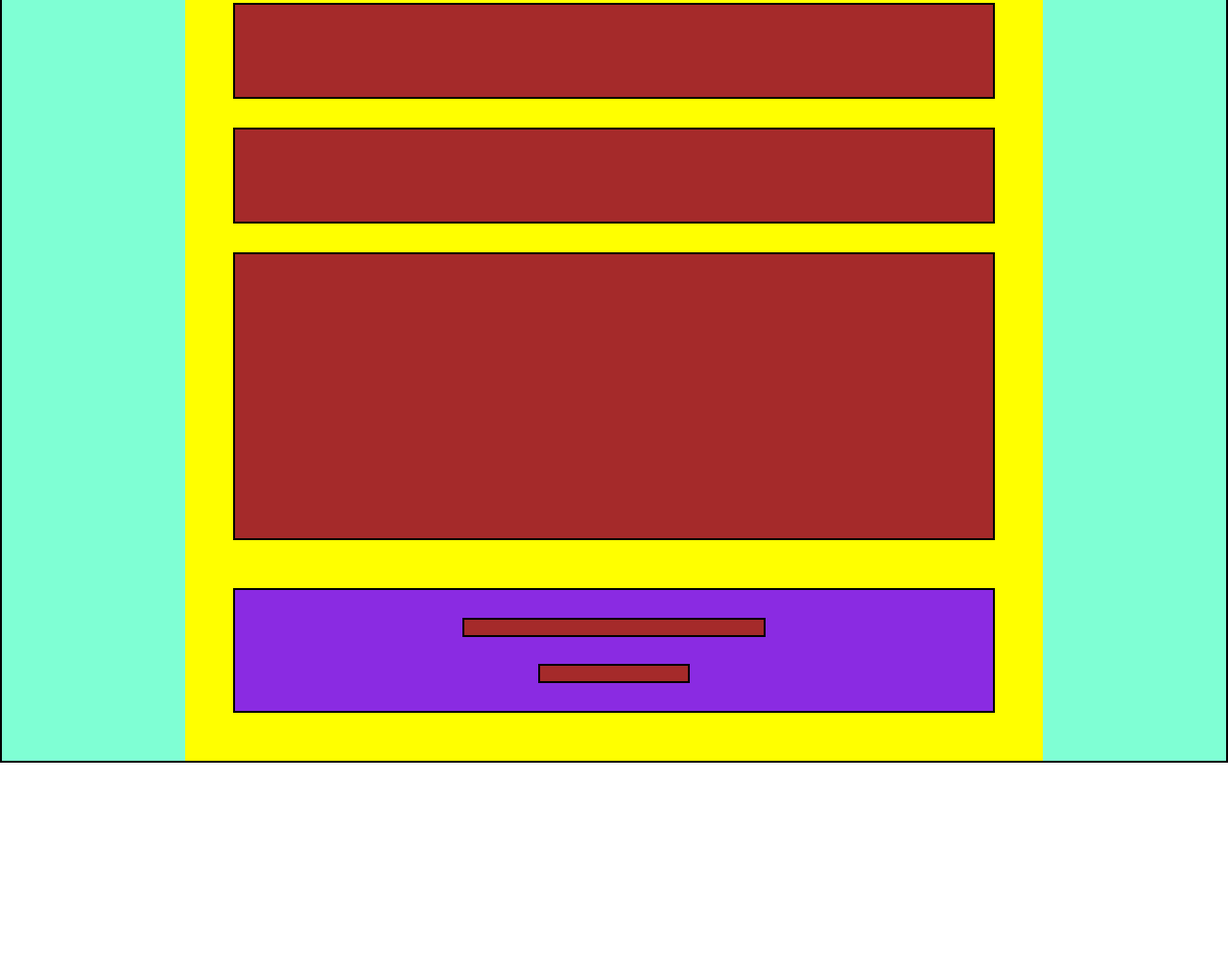
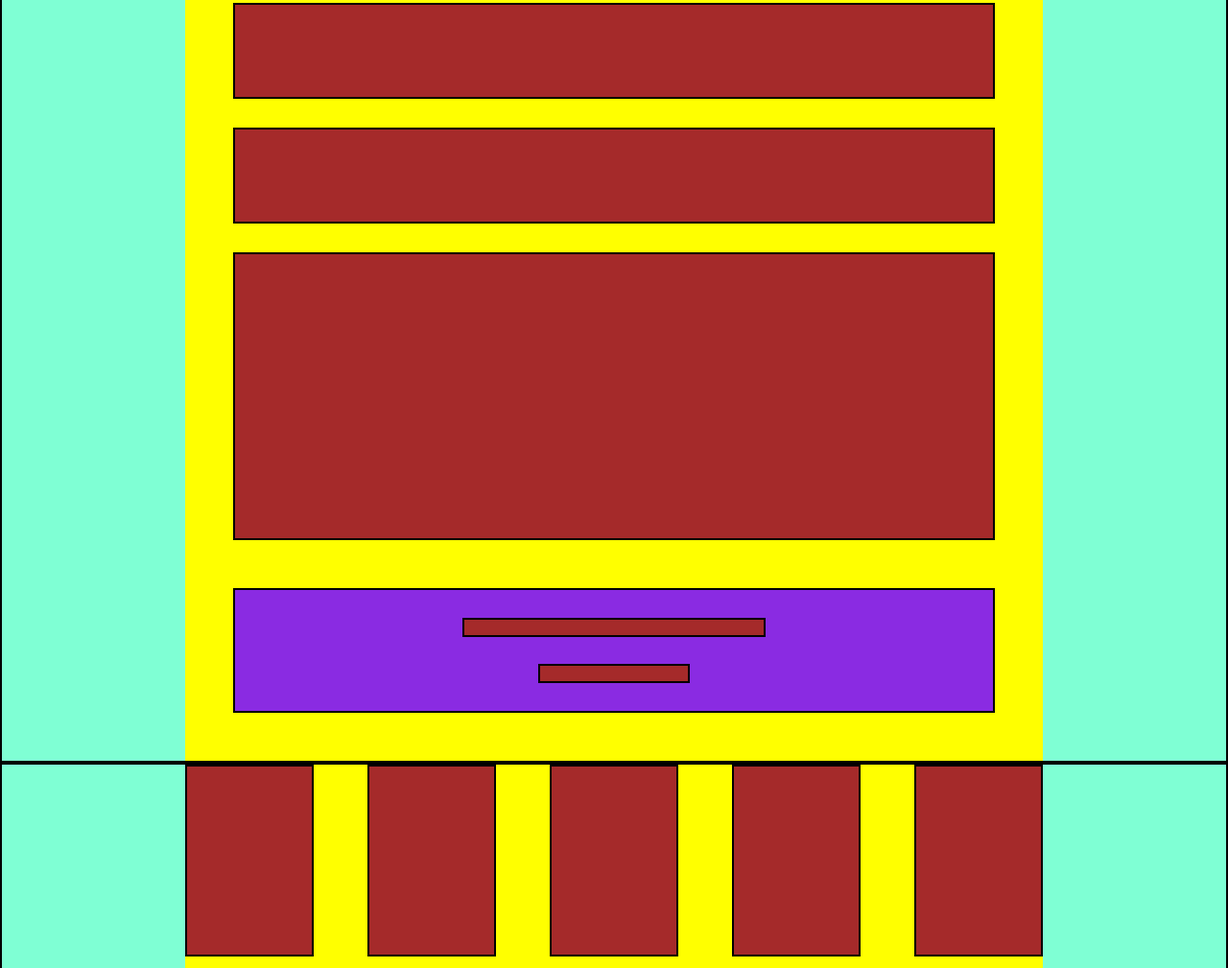
Before and after one commit to fabiodigiacomopepe/htmlcss-struttura-discord, a plain HTML site: page index.html in a window 1280 px wide. Shown: the part 1791-2800 px from the top of the page at 96% size. Before the commit the page ends 2586 px from the top, so only its background shows below. Drawn offline with Linux system fonts and the light colour scheme.

Commit message:
Add footer

```diff
--- a/css/style.css
+++ b/css/style.css
@@ -12,11 +12,12 @@
 /* regole header */
 header {
     padding-bottom: 30px;
+    display: flex;
+    justify-content: center;
 }
 
 .header-container {
     width: 80%;
-    margin: auto;
 }
 
 nav {
@@ -56,12 +57,14 @@ nav {
     width: 50%;
 }
 
+/* regole sezione main */
 main section {
     display: flex;
     justify-content: center;
 
 }
 
+/* regole prime 3 card */
 .central-card {
     display: flex;
     justify-content: space-between;
@@ -81,6 +84,7 @@ main section {
     width: 45%;
 }
 
+/* regole ultima card */
 .col-reverse {
     width: 100%;
 }
@@ -93,6 +97,7 @@ main section {
     margin-bottom: 30px;
 }
 
+/* regole sezione finale main (invito al download) */
 .readytojoin {
     margin-top: 50px;
     min-height: 130px;
@@ -103,7 +108,21 @@ main section {
     align-items: center;
 }
 
+/* regole footer */
+.footer-container {
+    width: 70%;
+    display: flex;
+    justify-content: space-between;
+    align-items: flex-start;
+    border-bottom: 1px solid black;
+    padding-bottom: 30px;
+}
 
+footer section {
+    display: flex;
+    justify-content: center;
+
+}
 
 
 
@@ -213,3 +232,20 @@ main section {
     height: 20px;
     border: 2px solid black;
 }
+
+.footer-container {
+    background-color: yellow;
+    min-height: 50px;
+}
+
+footer section {
+    background-color: aquamarine;
+    border: 2px solid black;
+}
+
+.col-footer {
+    min-height: 200px;
+    width: 15%;
+    background-color: brown;
+    border: 2px solid black;
+}
--- a/index.html
+++ b/index.html
@@ -37,6 +37,7 @@
 
         <main>
             <!-- sezione card con foto, titolo e sottotitolo -->
+            <!-- card 1 -->
             <section>
                 <div class="central-card">
                     <div class="col">
@@ -49,6 +50,7 @@
                 </div>
             </section>
 
+            <!-- card 2 -->
             <section>
                 <div class="central-card reverse">
                     <div class="col">
@@ -61,6 +63,7 @@
                 </div>
             </section>
 
+            <!-- card 3 -->
             <section>
                 <div class="central-card">
                     <div class="col">
@@ -73,6 +76,7 @@
                 </div>
             </section>
 
+            <!-- ultima card più grande -->
             <section>
                 <div class="central-card finalcard">
                     <div class="col-reverse">
@@ -83,6 +87,7 @@
                         <div class="col-subtitle-reverse"></div>
                     </div>
 
+                    <!-- sezione invito a scaricare il programma -->
                     <div class="readytojoin">
                         <div class="col-title1"></div>
                         <div class="login1"></div>
@@ -92,7 +97,29 @@
         </main>
 
         <footer>
+            <section>
+                <div class="footer-container">
+                    <div class="col-footer">
 
+                    </div>
+
+                    <div class="col-footer">
+
+                    </div>
+
+                    <div class="col-footer">
+
+                    </div>
+
+                    <div class="col-footer">
+
+                    </div>
+
+                    <div class="col-footer">
+
+                    </div>
+                </div>
+            </section>
         </footer>
     </body>
 </html>
```
